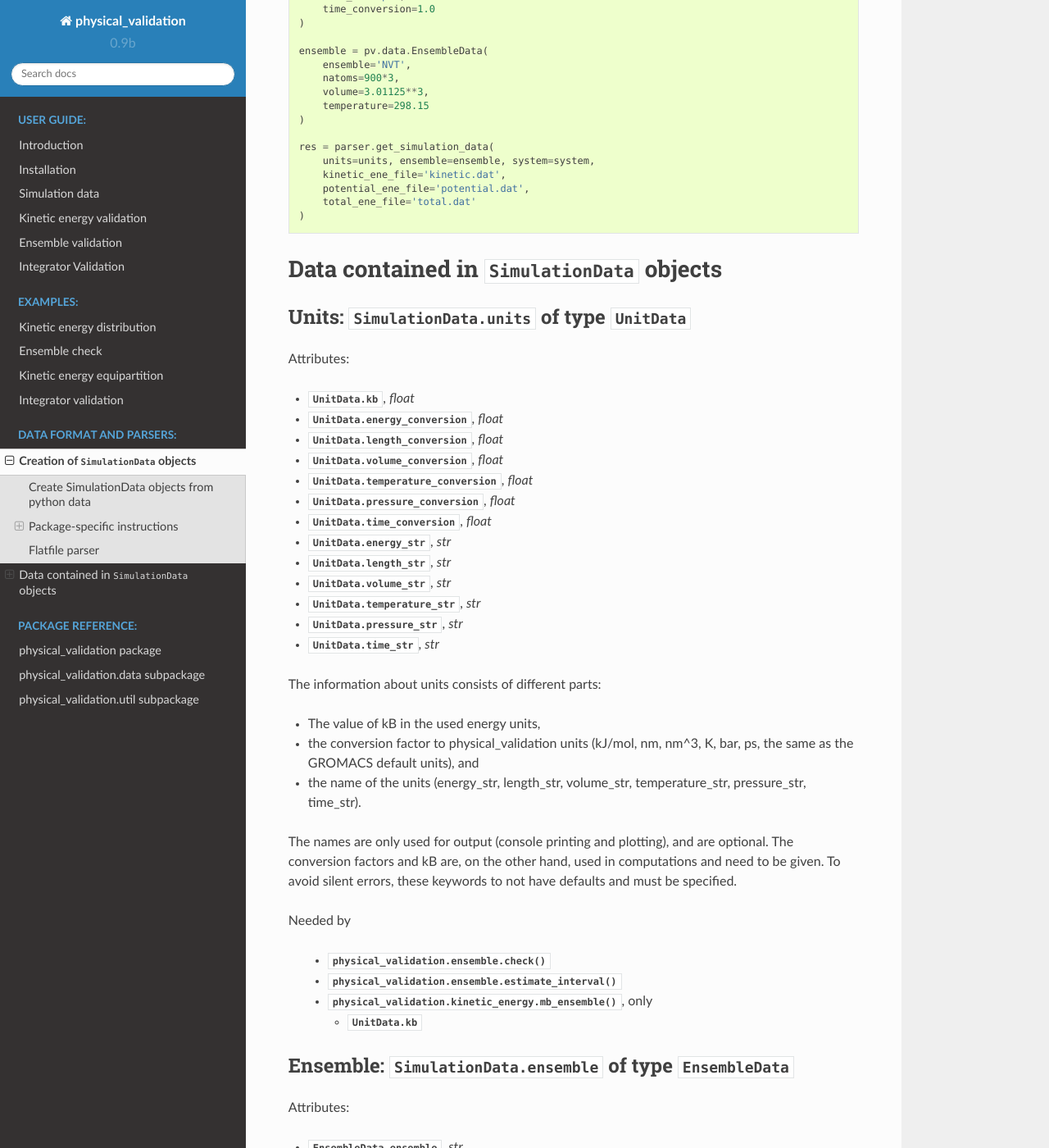
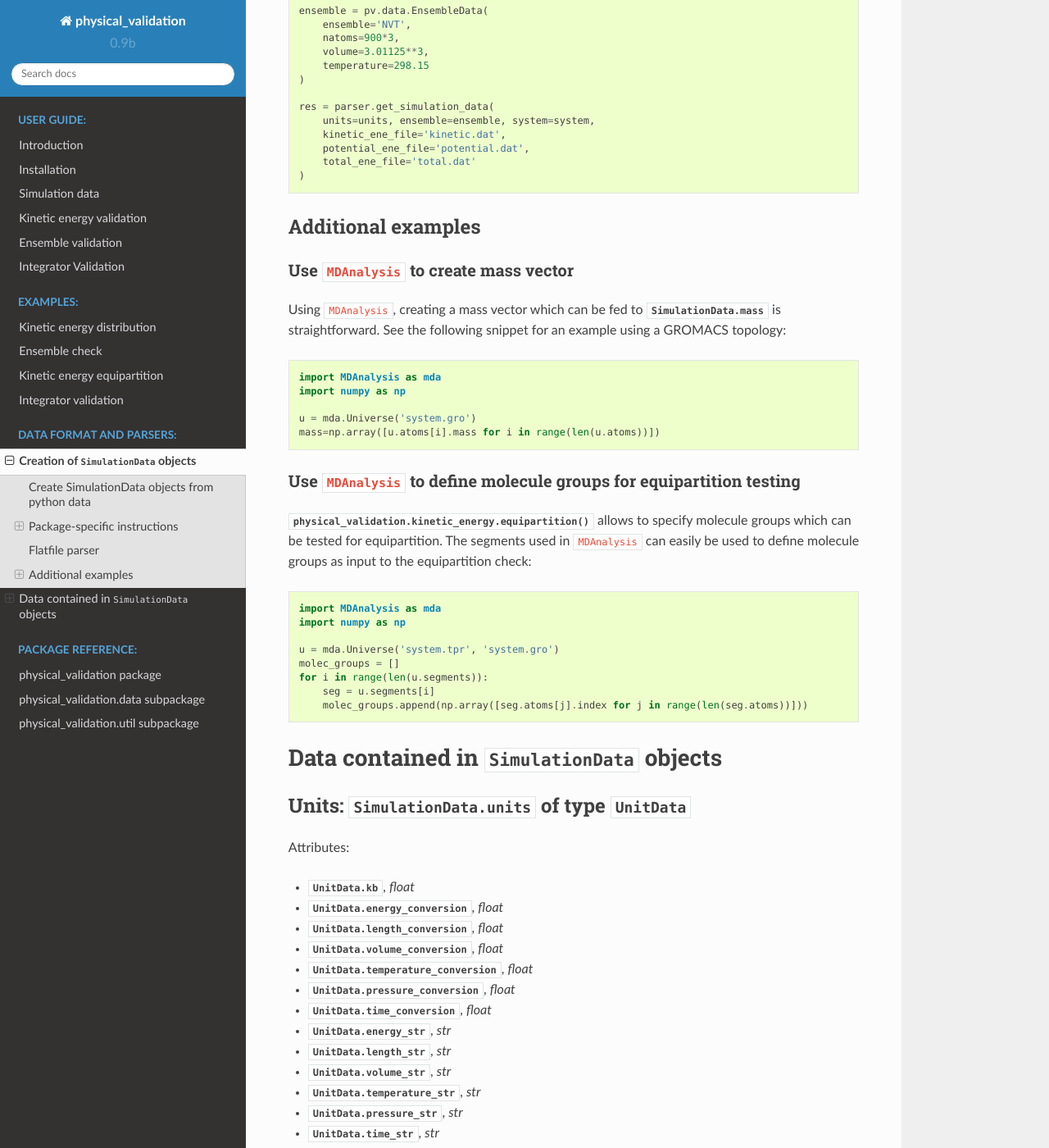
Before and after one commit to shirtsgroup/physical_validation, a Sphinx documentation site: the page built from doc/simulation_data.rst, in a window 1280 px wide and 1400 px high, scrolled down 4260 px. Shown: the whole window at 82% size. Built offline with Sphinx 7.4.7 and the Read the Docs theme 2.0.0, drawn with Linux system fonts in a browser that asks for light colours; some of the changed text lies outside the part shown.

Commit message:
Incorporate additional suggestions by Wei-Tse

```diff
--- a/doc/simulation_data.rst
+++ b/doc/simulation_data.rst
@@ -242,6 +239,41 @@ velocities):
        total_ene_file='total.dat'
    )
 
+Additional examples
+-------------------
+
+Use :code:`MDAnalysis` to create mass vector
+~~~~~~~~~~~~~~~~~~~~~~~~~~~~~~~~~~~~~~~~~~~~
+
+Using :code:`MDAnalysis`, creating a mass vector which can be fed to
+:attr:`.SimulationData.mass` is straightforward. See the following snippet
+for an example using a GROMACS topology:
+::
+
+   import MDAnalysis as mda
+   import numpy as np
+
+   u = mda.Universe('system.gro')
+   mass=np.array([u.atoms[i].mass for i in range(len(u.atoms))])
+
+Use :code:`MDAnalysis` to define molecule groups for equipartition testing
+~~~~~~~~~~~~~~~~~~~~~~~~~~~~~~~~~~~~~~~~~~~~~~~~~~~~~~~~~~~~~~~~~~~~~~~~~~
+
+:func:`physical_validation.kinetic_energy.equipartition` allows to specify
+molecule groups which can be tested for equipartition. The segments used in
+:code:`MDAnalysis` can easily be used to define molecule groups as input to
+the equipartition check:
+::
+
+   import MDAnalysis as mda
+   import numpy as np
+
+   u = mda.Universe('system.tpr', 'system.gro')
+   molec_groups = []
+   for i in range(len(u.segments)):
+       seg = u.segments[i]
+       molec_groups.append(np.array([seg.atoms[j].index for j in range(len(seg.atoms))]))
+
 
 .. _simulationdata_details:
 
```
Also changed, not shown: other parts of doc/simulation_data.rst (+1 -4 lines), doc/examples/kinetic_energy_distribution.ipynb.
